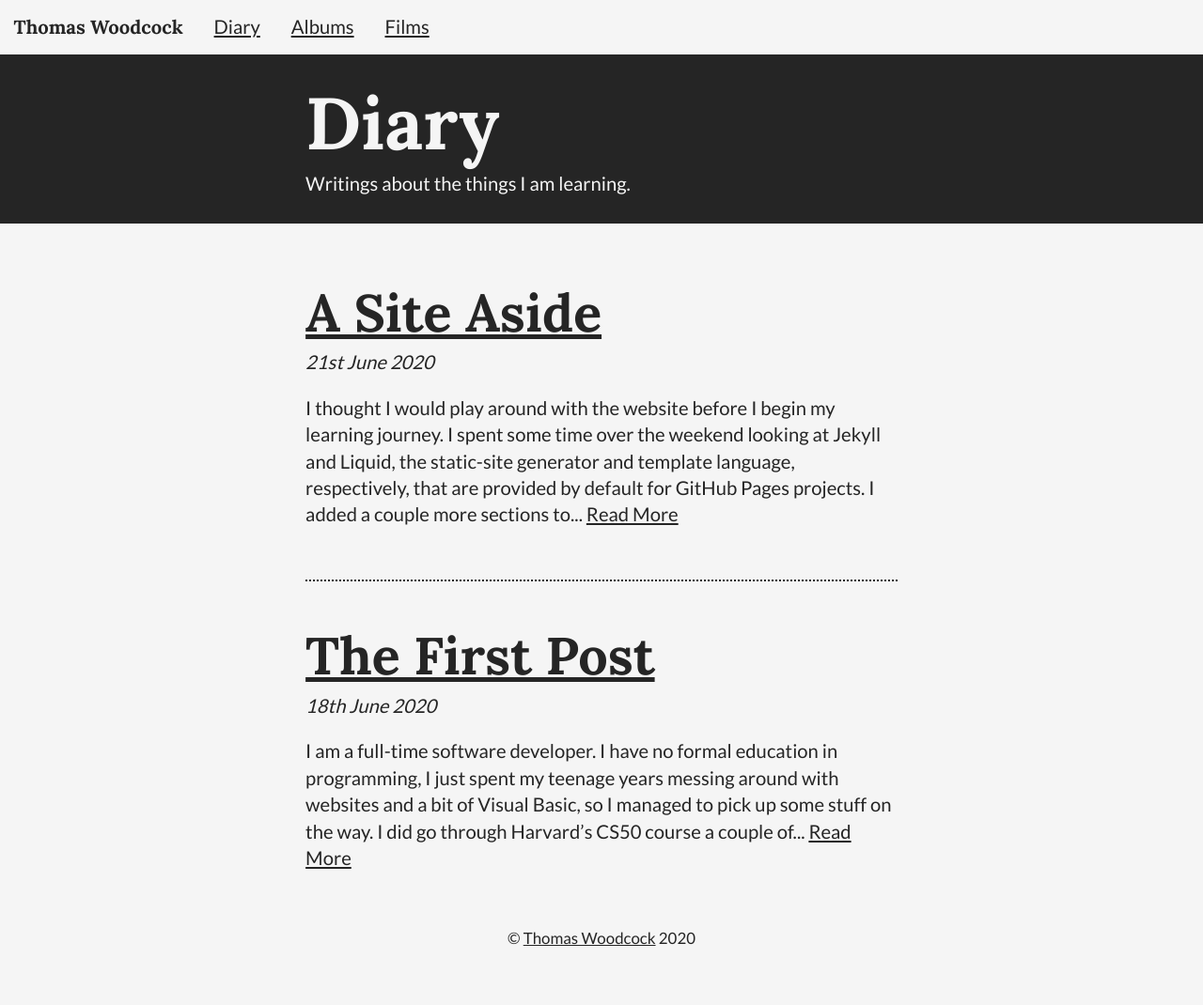
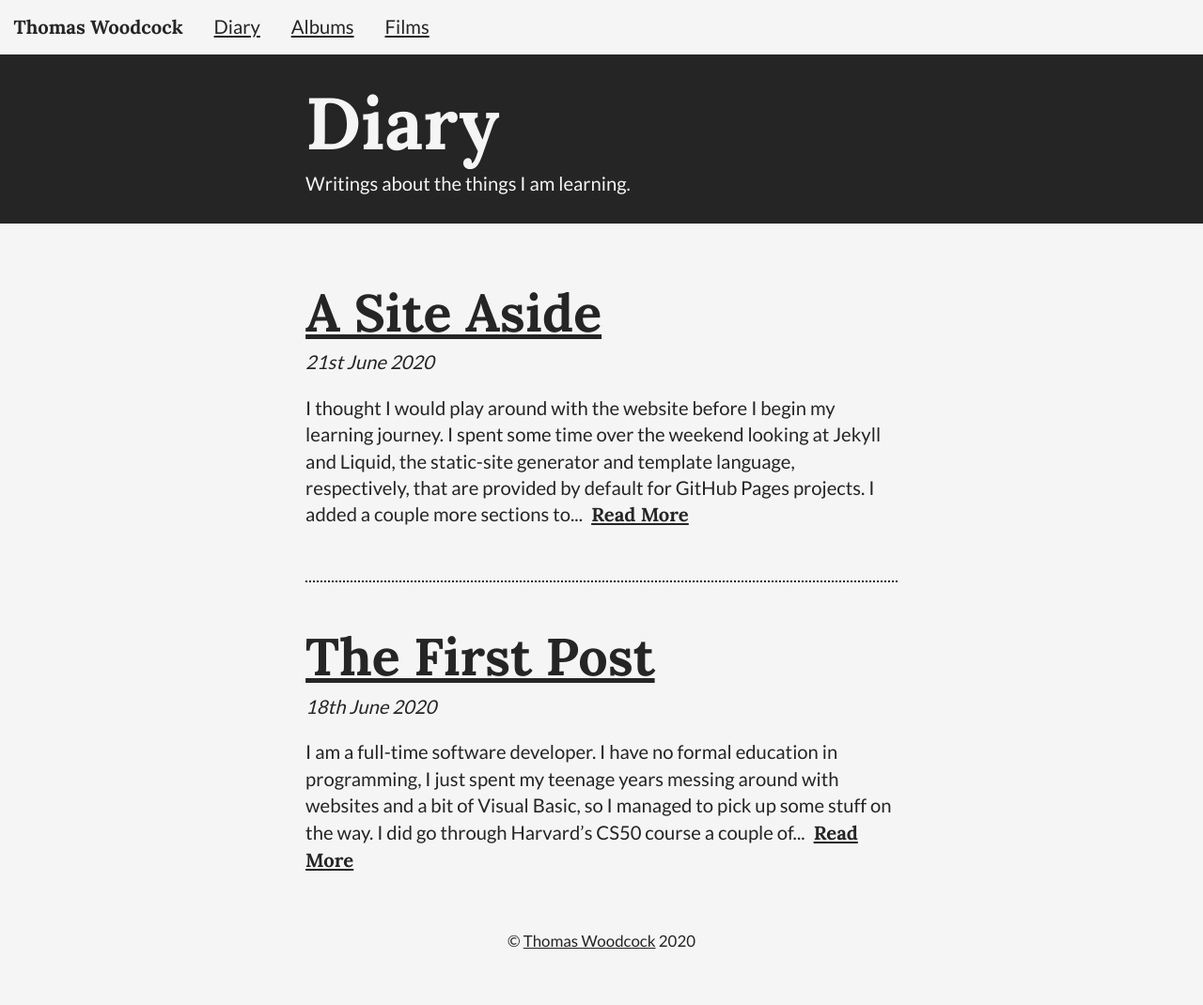
Before and after one commit to thomaswoodcock/thomaswoodcock.github.io, a Jekyll site: the page built from diary/index.html, in a window 1280 px wide. Shown: the whole page at 94% size. Built offline with Jekyll 4.4.1, drawn with Linux system fonts in a browser that asks for light colours; the list of posts is cut into pages by our own code.

Commit message:
Fix read more links

```diff
--- a/css/main.css
+++ b/css/main.css
@@ -157,7 +157,7 @@ footer {
   padding-top: var(--s2);
 }
 
-.content-section > p > span {
+.content-section > article > p > span {
   font-family: var(--font-serif);
   padding-left: var(--s-4);
 }
```
